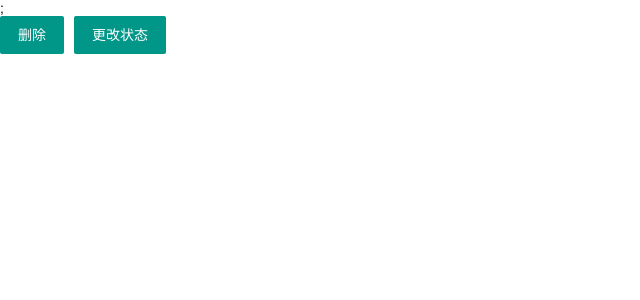
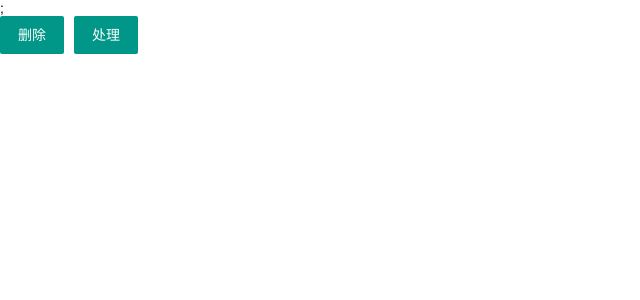
Before and after one commit to ylxcqzp/dormitory, a Java web app: page /views/part/dormExch.jsp in a window 1280 px wide. Shown: the top 300 px of the page, without its empty margins (0-640 px from the left). Run offline with Spring Boot 4, a stand-in JSP engine, Linux system fonts and the light colour scheme; the project's own start-up code is not run, and a stand-in starts its controllers and pages; some libraries are stand-ins or nearby versions.

Commit message:
宿舍调整

```diff
--- a/src/main/java/com/jmu/service/DormExchServiceImpl.java
+++ b/src/main/java/com/jmu/service/DormExchServiceImpl.java
@@ -50,7 +50,7 @@ public class DormExchServiceImpl implements DormExchService {
     public AjaxRes updateChangeStatus(Exchange exchange) {
         AjaxRes ajaxRes = new AjaxRes();
         try {
-            exchangeMapper.updateByPrimaryKey(exchange);
+            exchangeMapper.updateChangeStatus(exchange);
             ajaxRes.setSuccess(true);
             ajaxRes.setMsg("状态已修改");
         }catch (Exception e){
--- a/src/main/webapp/layui/js/dormExch.js
+++ b/src/main/webapp/layui/js/dormExch.js
@@ -83,7 +83,7 @@ layui.use(['element','table','form','laydate'],function () {
                 return;
             }
             if(data[0].state){
-                layer.alert("不能将状态修改为未修");
+                layer.alert("不能修改已处理信息！");
                 return;
             }
             $.ajax({
--- a/src/main/webapp/views/part/dormExch.jsp
+++ b/src/main/webapp/views/part/dormExch.jsp
@@ -17,7 +17,7 @@
 
 <div class="layui-btn-container" id="changeToolBar">
     <button class="layui-btn layui-btn-sm3" data-type="delete">删除</button>
-    <button class="layui-btn layui-btn-sm3" data-type="statusChange">更改状态</button>
+    <button class="layui-btn layui-btn-sm3" data-type="statusChange">处理</button>
 
 </div>
 <script type="text/html" id="toolbarDom">
```
Also changed, not shown: 13 other files.
